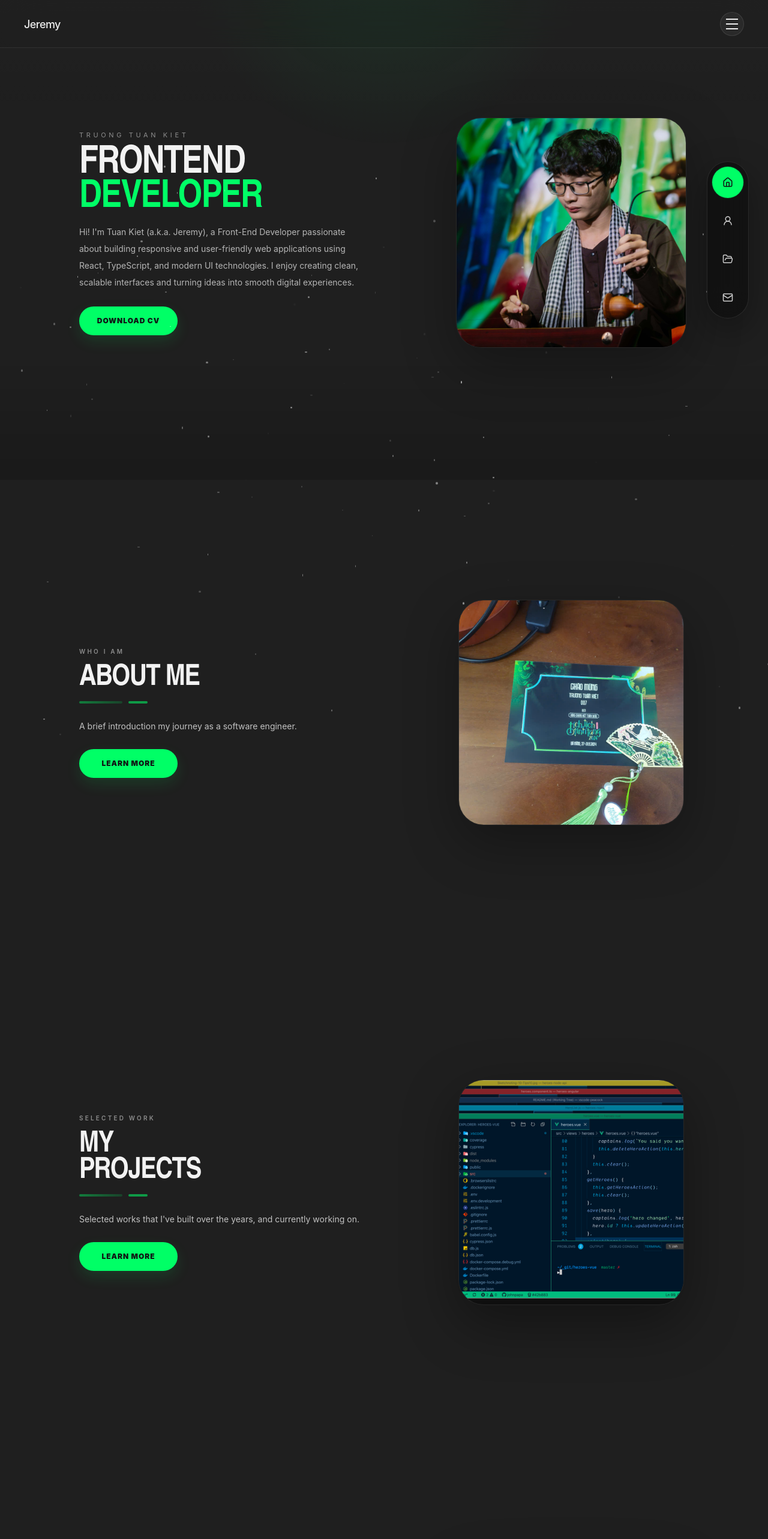
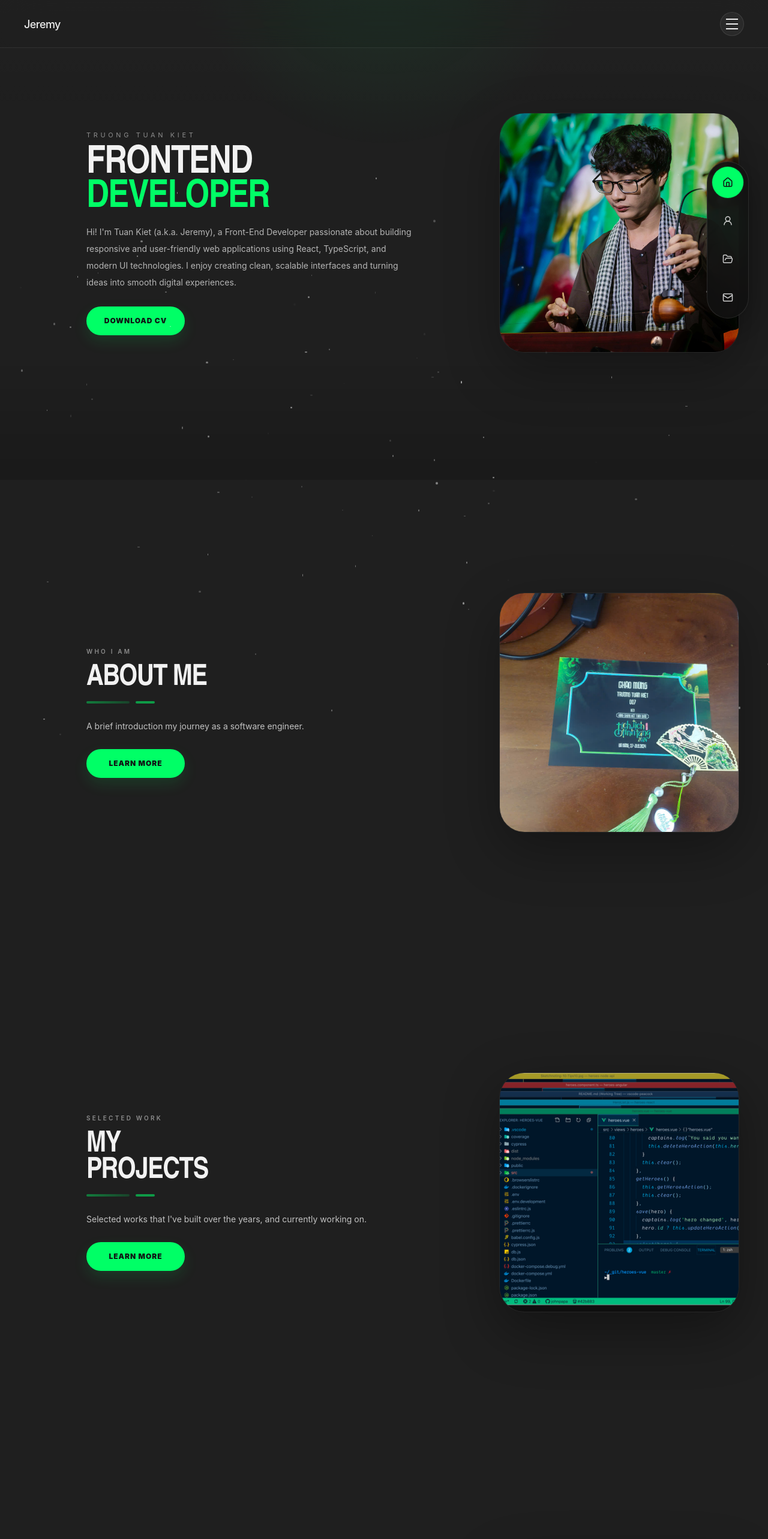
Before and after one commit to realjeremy04/portfolio, a React (Vite) app: page / in a window 1280 px wide. Shown: the top 2566 px of the page at 60% size. Built offline with nearby package versions, Linux system fonts and the light colour scheme.

Commit message:
fix: extra spacing over resolution

```diff
--- a/src/components/about/AboutHero.tsx
+++ b/src/components/about/AboutHero.tsx
@@ -5,9 +5,9 @@ import { heroSectionImage } from '../../data/homeContent'
 export function AboutHero() {
   return (
     <section className="snap-start px-5 sm:px-8 lg:px-10">
-      <div className="mx-auto grid min-h-[100svh] max-w-360 items-center justify-items-center gap-8 py-16 sm:gap-10 sm:py-20 lg:max-w-[61rem] lg:grid-cols-[minmax(0,1fr)_minmax(18.5rem,21.5rem)] lg:gap-10 lg:py-0 xl:max-w-[72rem] xl:grid-cols-[minmax(0,1fr)_minmax(21rem,25rem)] xl:gap-12 xl:-translate-y-3 2xl:max-w-[86rem] 2xl:grid-cols-[minmax(0,0.96fr)_minmax(0,1.04fr)] 2xl:gap-14 2xl:-translate-y-4">
+      <div className="grid min-h-[100svh] w-full items-center justify-items-center gap-8 py-16 sm:gap-10 sm:py-20 lg:grid-cols-[minmax(0,1fr)_minmax(18.5rem,21.5rem)] lg:gap-10 lg:py-0 xl:max-w-screen xl:grid-cols-[minmax(0,1fr)_minmax(21rem,25rem)] xl:gap-12 xl:-translate-y-3 2xl:max-w-screen 2xl:grid-cols-[minmax(0,0.96fr)_minmax(0,1.04fr)] 2xl:gap-14 2xl:-translate-y-4">
         <ScrollReveal className="order-2 lg:order-1" from="left">
-          <div className="lg:max-w-[27rem] xl:max-w-[31rem] 2xl:max-w-[44rem]">
+          <div className="lg:max-w-[30rem] xl:max-w-[34rem] 2xl:max-w-[44rem]">
             <SectionHeading title="About Me" eyebrow="WHO I AM" animateItems framedTitle />
             <p className="mt-6 text-[15px] leading-7 text-[#bfc3c6] lg:max-w-[27rem] lg:text-[14px] lg:leading-6.5 xl:max-w-[33rem] xl:text-[15px] xl:leading-7">
               I build elegant, maintainable, and high-performing web experiences. My focus is on product-quality
@@ -18,7 +18,7 @@ export function AboutHero() {
         </ScrollReveal>
 
         <ScrollReveal className="order-1 lg:order-2" from="right" delay={18}>
-          <div className="mx-auto w-full max-w-100 lg:max-w-[19rem] xl:max-w-[23.5rem] 2xl:max-w-[31rem]">
+          <div className="mx-auto w-full max-w-100 lg:max-w-[22rem] xl:max-w-[27rem] 2xl:max-w-[31rem]">
             <div className="relative overflow-hidden rounded-xl bg-[#0f0f0f] shadow-[0_50px_140px_rgba(0,0,0,0.5)]">
               <img src={heroSectionImage} alt="about" className="w-full h-100 object-cover" />
               <div className="pointer-events-none absolute inset-0 bg-gradient-to-t from-black/35 to-transparent" />
--- a/src/components/about/AboutIntroduction.tsx
+++ b/src/components/about/AboutIntroduction.tsx
@@ -5,7 +5,7 @@ import { projectsSectionImage, contactSectionImage } from '../../data/homeConten
 export function AboutIntroduction() {
   return (
     <section className="snap-start px-5 sm:px-8 lg:px-10">
-      <div className="mx-auto grid min-h-[100svh] max-w-360 items-center justify-items-center gap-4 py-8 sm:gap-[1.125rem] sm:py-10 md:gap-5 md:py-12 lg:grid-cols-[minmax(0,0.98fr)_minmax(0,1.02fr)] lg:items-center lg:justify-items-center lg:gap-10 lg:py-0 lg:-translate-y-3 xl:-translate-y-4">
+      <div className="grid min-h-[100svh] w-full items-center justify-items-center gap-8 py-16 sm:gap-10 sm:py-20 lg:grid-cols-[minmax(0,1fr)_minmax(18.5rem,21.5rem)] lg:gap-10 lg:py-0 xl:max-w-screen xl:grid-cols-[minmax(0,1fr)_minmax(21rem,25rem)] xl:gap-12 xl:-translate-y-3 2xl:max-w-screen 2xl:grid-cols-[minmax(0,0.96fr)_minmax(0,1.04fr)] 2xl:gap-14 2xl:-translate-y-4">
           <ScrollReveal from="left">
             <div className="order-2 lg:order-1 lg:self-start">
               <SectionHeading title="Overview" eyebrow="BIO" animateItems compact />
@@ -22,7 +22,7 @@ export function AboutIntroduction() {
           </ScrollReveal>
 
           <ScrollReveal from="right">
-            <div className="order-1 lg:order-2 relative mx-auto w-full max-w-[20rem] sm:max-w-[24rem] lg:max-w-[30rem]">
+            <div className="order-1 relative mx-auto w-full max-w-[20rem] sm:max-w-[24rem] lg:order-2 lg:max-w-[34rem] xl:max-w-[40rem]">
               <div className="relative">
                 <div className="absolute -left-8 -top-8 w-48 h-32 overflow-hidden rounded-2xl bg-[#0f0f0f] shadow-[0_30px_80px_rgba(0,0,0,0.35)]">
                   <img src={projectsSectionImage} alt="proj" className="w-full h-full object-cover" />
--- a/src/components/about/ExperienceTimeline.tsx
+++ b/src/components/about/ExperienceTimeline.tsx
@@ -6,8 +6,8 @@ import { ScrollReveal } from '../ScrollReveal'
 export function ExperienceTimeline() {
   return (
     <section className="snap-start bg-[var(--bg)] px-5 text-[#e6e6e6] sm:px-8 lg:px-10">
-      <div className="mx-auto grid min-h-[100svh] max-w-360 items-start justify-items-center gap-8 py-16 sm:gap-10 sm:py-20 lg:max-w-[61rem] lg:gap-9 lg:py-24 xl:max-w-[72rem] xl:gap-10 2xl:max-w-[86rem] 2xl:gap-12">
-        <div className="w-full max-w-[61rem] xl:max-w-[72rem] 2xl:max-w-[86rem]">
+      <div className="mx-auto grid min-h-[100svh] w-full max-w-[96rem] items-start justify-items-center gap-8 py-16 sm:gap-10 sm:py-20 lg:gap-9 lg:py-24 xl:max-w-[112rem] xl:gap-10 2xl:max-w-[112rem] 2xl:gap-12">
+        <div className="w-full max-w-screen xl:max-w-[112rem] 2xl:max-w-[112rem]">
           <div className="flex items-center gap-4 sm:gap-6">
             <span className="h-px w-20 bg-[#00ff66]/35 sm:w-28" />
             <span className="h-px w-14 bg-[#00ff66]/55 sm:w-20" />
@@ -18,7 +18,7 @@ export function ExperienceTimeline() {
           </h3>
         </div>
 
-        <div className="relative mt-2 w-full max-w-[61rem] xl:max-w-[72rem] 2xl:max-w-[86rem]">
+        <div className="relative mt-2 w-full max-w-[96rem] xl:max-w-[112rem] 2xl:max-w-[112rem]">
           {/* center vertical line */}
           <div className="hidden lg:block absolute left-1/2 top-0 h-full w-px -translate-x-1/2 bg-white/8" />
 
--- a/src/components/about/SkillsSection.tsx
+++ b/src/components/about/SkillsSection.tsx
@@ -12,7 +12,7 @@ const skills: Skill[] = [
 export function SkillsSection() {
   return (
     <section className="snap-start px-5 sm:px-8 lg:px-10">
-      <div className="mx-auto grid min-h-[100svh] max-w-360 items-start justify-items-center gap-8 py-16 sm:gap-10 sm:py-20 lg:py-0 lg:-translate-y-3 xl:-translate-y-4">
+      <div className="mx-auto grid min-h-[100svh] w-full max-w-[96rem] items-start justify-items-center gap-8 py-16 sm:gap-10 sm:py-20 lg:py-0 lg:-translate-y-3 xl:max-w-[112rem] xl:-translate-y-4">
         <SectionHeading title="Skills & Expertise" eyebrow="CAPABILITIES" animateItems />
         <p className="mt-3 text-[#bfc3c6] max-w-[70ch]">Areas I focus on, blending product thinking with engineering craft.</p>
 
--- a/src/components/about/TechStack.tsx
+++ b/src/components/about/TechStack.tsx
@@ -29,11 +29,11 @@ const techItems = [
 export function TechStack() {
   return (
     <section className="snap-start px-5 sm:px-8 lg:px-10">
-      <div className="mx-auto grid min-h-[70svh] max-w-[61rem] items-start justify-items-center gap-8 py-8 sm:gap-10 sm:py-12 lg:max-w-[61rem] lg:gap-9 lg:py-0 lg:-translate-y-3 xl:max-w-[72rem] xl:gap-10 xl:-translate-y-4 2xl:max-w-[86rem] 2xl:gap-12">
+      <div className="mx-auto grid min-h-[70svh] w-full max-w-[96rem] items-start justify-items-center gap-8 py-8 sm:gap-10 sm:py-12 lg:gap-9 lg:py-0 lg:-translate-y-3 xl:max-w-[112rem] xl:gap-10 xl:-translate-y-4 2xl:max-w-[112rem] 2xl:gap-12">
         <SectionHeading title="Tech Stack" eyebrow="TOOLS" animateItems compact />
 
         <ScrollReveal>
-          <div className="mt-0 mx-auto w-full max-w-[61rem] rounded-2xl bg-[#0f0f0f] p-6 shadow-[0_30px_90px_rgba(0,0,0,0.32)] xl:max-w-[72rem] 2xl:max-w-[86rem]">
+          <div className="mt-0 mx-auto w-full max-w-[96rem] rounded-2xl bg-[#0f0f0f] p-6 shadow-[0_30px_90px_rgba(0,0,0,0.32)] xl:max-w-[112rem] 2xl:max-w-[112rem]">
             <div className="grid grid-cols-3 items-center gap-6 sm:grid-cols-6 lg:grid-cols-6 lg:gap-5 xl:grid-cols-7 xl:gap-6">
               {techItems.map(({ id, name, Icon }) => (
                 <div key={id} className="flex flex-col items-center gap-2 text-center">
--- a/src/components/home/HomeAboutSection.tsx
+++ b/src/components/home/HomeAboutSection.tsx
@@ -10,10 +10,10 @@ const HomeAboutSection = memo(function HomeAboutSection({ sectionRef }: HomeSect
     <section
       id="about"
       ref={sectionRef}
-      className="snap-start px-5 sm:px-8 lg:px-10 lg:pr-28 xl:pr-32 2xl:pr-10"
+      className="snap-start px-5 sm:px-8 lg:px-10 xl:px-12"
     >
-      <div className="mx-auto grid min-h-[100svh] max-w-360 items-center justify-items-center gap-4 py-8 sm:gap-[1.125rem] sm:py-10 md:gap-5 md:py-12 lg:max-w-[61rem] lg:grid-cols-[minmax(0,1fr)_minmax(18rem,21rem)] lg:items-center lg:justify-items-center lg:gap-10 lg:py-0 xl:max-w-[72rem] xl:grid-cols-[minmax(0,1fr)_minmax(21rem,25rem)] xl:gap-12 xl:-translate-y-3 2xl:max-w-[86rem] 2xl:grid-cols-[minmax(0,0.98fr)_minmax(0,1.02fr)] 2xl:gap-14 2xl:-translate-y-4">
-        <ScrollReveal className="order-2 w-full max-w-[21.5rem] space-y-3.5 sm:max-w-[26rem] sm:space-y-4 md:max-w-[31rem] lg:order-1 lg:max-w-[26.5rem] lg:space-y-5 lg:self-center xl:max-w-[30rem] xl:space-y-6" from="left">
+      <div className="grid min-h-[100svh] w-full items-center justify-items-center gap-8 py-16 sm:gap-10 sm:py-20 lg:grid-cols-[minmax(0,1fr)_minmax(18.5rem,21.5rem)] lg:gap-10 lg:py-0 xl:max-w-screen xl:grid-cols-[minmax(0,1fr)_minmax(21rem,25rem)] xl:gap-12 xl:-translate-y-3 2xl:max-w-screen 2xl:grid-cols-[minmax(0,0.96fr)_minmax(0,1.04fr)] 2xl:gap-14 2xl:-translate-y-4">
+        <ScrollReveal className="order-2 w-full max-w-[21.5rem] space-y-3.5 sm:max-w-[26rem] sm:space-y-4 md:max-w-[31rem] lg:order-1 lg:max-w-[30rem] lg:space-y-5 lg:self-center xl:max-w-[34rem] xl:space-y-6 2xl:max-w-[36rem]" from="left">
           <SectionHeading title="About Me" eyebrow="WHO I AM" animateItems compact framedTitle hideEyebrowOnMobile className="relative z-10 -mt-10 ml-3 sm:-mt-12 sm:ml-4 md:-mt-14 md:ml-5 lg:mt-0 lg:ml-0" />
           <div className="max-w-[21rem] space-y-2 text-[11.5px] leading-[1.45rem] text-[#c2c2c2] sm:max-w-[24rem] sm:space-y-2.5 sm:text-[12.5px] sm:leading-6 md:max-w-[28rem] lg:max-w-[27rem] lg:text-[13.5px] lg:leading-6.5 xl:max-w-[31rem] xl:text-[14px] xl:leading-7">
             <p data-reveal-item>
@@ -30,7 +30,7 @@ const HomeAboutSection = memo(function HomeAboutSection({ sectionRef }: HomeSect
           </Link>
         </ScrollReveal>
 
-        <ScrollReveal className="order-1 w-full max-w-[21.5rem] justify-self-center sm:max-w-[26rem] md:max-w-[31rem] lg:order-2 lg:max-w-[19rem] xl:max-w-[23.5rem] 2xl:max-w-[34rem]" from="right" delay={16}>
+        <ScrollReveal className="order-1 w-full max-w-[21.5rem] justify-self-center sm:max-w-[26rem] md:max-w-[31rem] lg:order-2 lg:max-w-[22rem] xl:max-w-[27rem] 2xl:max-w-[38rem]" from="right" delay={16}>
           <div data-reveal-item className="mx-auto aspect-[3/2] w-full overflow-hidden rounded-[18px] border border-white/10 bg-[#0f0f0f] shadow-[0_18px_50px_rgba(0,0,0,0.18)] sm:aspect-[4/3] sm:rounded-[24px] md:aspect-[1.24/1] md:rounded-[30px] lg:aspect-square lg:rounded-[42px] lg:shadow-[0_30px_90px_rgba(0,0,0,0.32)]">
             <img
               src={aboutSectionImage}
--- a/src/components/home/HomeHeroSection.tsx
+++ b/src/components/home/HomeHeroSection.tsx
@@ -10,10 +10,10 @@ const HomeHeroSection = memo(function HomeHeroSection({ sectionRef }: HomeSectio
     <section
       id="home"
       ref={sectionRef}
-      className="snap-start px-5 sm:px-8 lg:px-10 lg:pr-28 xl:pr-32 2xl:pr-10"
+      className="snap-start px-5 sm:px-8 lg:px-10 xl:px-12"
     >
-      <div className="mx-auto grid min-h-[100svh] max-w-360 items-center justify-items-center gap-8 py-16 sm:gap-10 sm:py-20 lg:max-w-[61rem] lg:grid-cols-[minmax(0,1fr)_minmax(18.5rem,21.5rem)] lg:gap-10 lg:py-0 xl:max-w-[72rem] xl:grid-cols-[minmax(0,1fr)_minmax(21rem,25rem)] xl:gap-12 xl:-translate-y-3 2xl:max-w-[86rem] 2xl:grid-cols-[minmax(0,0.96fr)_minmax(0,1.04fr)] 2xl:gap-14 2xl:-translate-y-4">
-        <ScrollReveal className="order-2 flex w-full max-w-[33rem] flex-col items-center space-y-5 text-center lg:order-1 lg:max-w-[26.5rem] lg:items-start lg:self-center lg:text-left xl:max-w-[30rem] xl:space-y-6 2xl:max-w-[33rem]" from="left">
+      <div className="grid min-h-[100svh] w-full items-center justify-items-center gap-8 py-16 sm:gap-10 sm:py-20 lg:grid-cols-[minmax(0,1fr)_minmax(18.5rem,21.5rem)] lg:gap-10 lg:py-0 xl:max-w-screen xl:grid-cols-[minmax(0,1fr)_minmax(21rem,25rem)] xl:gap-12 xl:-translate-y-3 2xl:max-w-screen 2xl:grid-cols-[minmax(0,0.96fr)_minmax(0,1.04fr)] 2xl:gap-14 2xl:-translate-y-4">
+        <ScrollReveal className="order-2 flex w-full max-w-[33rem] flex-col items-center space-y-5 text-center lg:order-1 lg:max-w-[30rem] lg:items-start lg:self-center lg:text-left xl:max-w-[34rem] xl:space-y-6 2xl:max-w-[36rem]" from="left">
           <div className="space-y-3">
             <p data-reveal-item className="text-[11px] uppercase tracking-[0.42em] text-[#8d8d8d]">TRUONG TUAN KIET</p>
             <h1
@@ -41,7 +41,7 @@ const HomeHeroSection = memo(function HomeHeroSection({ sectionRef }: HomeSectio
           </div>
         </ScrollReveal>
 
-        <ScrollReveal className="order-1 w-full max-w-[16rem] sm:max-w-[20rem] lg:order-2 lg:max-w-[19.5rem] xl:max-w-[24rem] 2xl:max-w-[34rem]" from="right" delay={16}>
+        <ScrollReveal className="order-1 w-full max-w-[16rem] sm:max-w-[20rem] lg:order-2 lg:max-w-[22rem] xl:max-w-[27rem] 2xl:max-w-[38rem]" from="right" delay={16}>
           <div data-reveal-item className="mx-auto aspect-square w-full overflow-hidden rounded-[42px] border border-white/10 bg-[#0f0f0f] shadow-[0_30px_90px_rgba(0,0,0,0.32)]">
             <img
               src={heroSectionImage}
--- a/src/components/home/HomeProjectsSection.tsx
+++ b/src/components/home/HomeProjectsSection.tsx
@@ -10,10 +10,10 @@ const HomeProjectsSection = memo(function HomeProjectsSection({ sectionRef }: Ho
     <section
       id="projects"
       ref={sectionRef}
-      className="snap-start px-5 sm:px-8 lg:px-10 lg:pr-28 xl:pr-32 2xl:pr-10"
+      className="snap-start px-5 sm:px-8 lg:px-10 xl:px-12"
     >
-      <div className="mx-auto grid min-h-[100svh] max-w-360 items-center justify-items-center gap-4 py-8 sm:gap-[1.125rem] sm:py-10 md:gap-5 md:py-12 lg:max-w-[61rem] lg:grid-cols-[minmax(0,1fr)_minmax(18rem,21rem)] lg:items-center lg:justify-items-center lg:gap-10 lg:py-0 xl:max-w-[72rem] xl:grid-cols-[minmax(0,1fr)_minmax(21rem,25rem)] xl:gap-12 xl:-translate-y-3 2xl:max-w-[86rem] 2xl:grid-cols-[minmax(0,0.98fr)_minmax(0,1.02fr)] 2xl:gap-14 2xl:-translate-y-4">
-        <ScrollReveal className="order-2 w-full max-w-[21.5rem] space-y-3.5 sm:max-w-[26rem] sm:space-y-4 md:max-w-[31rem] lg:order-1 lg:max-w-[26.5rem] lg:space-y-5 lg:self-center xl:max-w-[30rem] xl:space-y-6" from="left">
+      <div className="grid min-h-[100svh] w-full items-center justify-items-center gap-8 py-16 sm:gap-10 sm:py-20 lg:grid-cols-[minmax(0,1fr)_minmax(18.5rem,21.5rem)] lg:gap-10 lg:py-0 xl:max-w-screen xl:grid-cols-[minmax(0,1fr)_minmax(21rem,25rem)] xl:gap-12 xl:-translate-y-3 2xl:max-w-screen 2xl:grid-cols-[minmax(0,0.96fr)_minmax(0,1.04fr)] 2xl:gap-14 2xl:-translate-y-4">
+        <ScrollReveal className="order-2 w-full max-w-[21.5rem] space-y-3.5 sm:max-w-[26rem] sm:space-y-4 md:max-w-[31rem] lg:order-1 lg:max-w-[30rem] lg:space-y-5 lg:self-center xl:max-w-[34rem] xl:space-y-6 2xl:max-w-[36rem]" from="left">
           <SectionHeading title="My Projects" eyebrow="SELECTED WORK" animateItems compact framedTitle hideEyebrowOnMobile className="relative z-10 -mt-10 ml-3 sm:-mt-12 sm:ml-4 md:-mt-14 md:ml-5 lg:mt-0 lg:ml-0" />
           <div className="max-w-[21rem] space-y-2 text-[11.5px] leading-[1.45rem] text-[#c2c2c2] sm:max-w-[24rem] sm:space-y-2.5 sm:text-[12.5px] sm:leading-6 md:max-w-[28rem] lg:max-w-[27rem] lg:text-[13.5px] lg:leading-6.5 xl:max-w-[31rem] xl:text-[14px] xl:leading-7">
             <p data-reveal-item>Selected works that I&apos;ve built over the years, and currently working on.</p>
@@ -28,7 +28,7 @@ const HomeProjectsSection = memo(function HomeProjectsSection({ sectionRef }: Ho
           </Link>
         </ScrollReveal>
 
-        <ScrollReveal className="order-1 w-full max-w-[21.5rem] justify-self-center sm:max-w-[26rem] md:max-w-[31rem] lg:order-2 lg:max-w-[19rem] xl:max-w-[23.5rem] 2xl:max-w-[34rem]" from="right" delay={16}>
+        <ScrollReveal className="order-1 w-full max-w-[21.5rem] justify-self-center sm:max-w-[26rem] md:max-w-[31rem] lg:order-2 lg:max-w-[22rem] xl:max-w-[27rem] 2xl:max-w-[38rem]" from="right" delay={16}>
           <div data-reveal-item className="mx-auto aspect-[3/2] w-full overflow-hidden rounded-[18px] border border-white/10 bg-[#0f0f0f] shadow-[0_18px_50px_rgba(0,0,0,0.18)] sm:aspect-[4/3] sm:rounded-[24px] md:aspect-[1.24/1] md:rounded-[30px] lg:aspect-square lg:rounded-[42px] lg:shadow-[0_30px_90px_rgba(0,0,0,0.38)]">
             <img
               src={projectsSectionImage}
--- a/src/pages/Project.tsx
+++ b/src/pages/Project.tsx
@@ -10,7 +10,7 @@ function Project() {
 		<main className="relative min-h-screen bg-[var(--bg)] text-[#e6e6e6]">
 
 			<section className="relative snap-start px-5 pt-6 sm:px-8 sm:pt-8 lg:px-10">
-				<div className="mx-auto grid min-h-[100svh] max-w-360 items-center justify-items-center gap-6 py-8 sm:gap-8 sm:py-10 md:gap-10 md:py-12 lg:max-w-[61rem] lg:grid-cols-[minmax(0,1fr)_minmax(18rem,21rem)] lg:gap-10 lg:py-0 xl:max-w-[72rem] xl:grid-cols-[minmax(0,1fr)_minmax(21rem,25rem)] xl:gap-12 xl:-translate-y-3 2xl:max-w-[86rem] 2xl:grid-cols-[minmax(0,0.98fr)_minmax(0,1.02fr)] 2xl:gap-14 2xl:-translate-y-4">
+				<div className="mx-auto grid min-h-[100svh] w-full max-w-[96rem] items-center justify-items-center gap-6 py-8 sm:gap-8 sm:py-10 md:gap-10 md:py-12 lg:grid-cols-[minmax(0,1fr)_minmax(18rem,21rem)] lg:gap-10 lg:py-0 xl:max-w-[112rem] xl:grid-cols-[minmax(0,1fr)_minmax(21rem,25rem)] xl:gap-12 xl:-translate-y-3 2xl:max-w-[112rem] 2xl:grid-cols-[minmax(0,0.98fr)_minmax(0,1.02fr)] 2xl:gap-14 2xl:-translate-y-4">
 					<ScrollReveal className="order-2 w-full max-w-[21.5rem] space-y-4 sm:max-w-[26rem] sm:space-y-5 md:max-w-[31rem] lg:order-1 lg:max-w-[26.5rem] lg:space-y-6 lg:self-center xl:max-w-[30rem] xl:space-y-7" from="left">
 						<SectionHeading title="My Projects" eyebrow="SELECTED WORK" animateItems compact framedTitle hideEyebrowOnMobile className="relative z-10 -mt-10 ml-3 sm:-mt-12 sm:ml-4 md:-mt-14 md:ml-5 lg:mt-0 lg:ml-0" />
 						<div className="max-w-[21rem] space-y-2 text-[11.5px] leading-[1.45rem] text-[#c2c2c2] sm:max-w-[24rem] sm:space-y-2.5 sm:text-[12.5px] sm:leading-6 md:max-w-[28rem] lg:max-w-[27rem] lg:text-[13.5px] lg:leading-6.5 xl:max-w-[31rem] xl:text-[14px] xl:leading-7">
@@ -29,7 +29,7 @@ function Project() {
 			</section>
 
 			<section id="featured-projects" className="relative snap-start px-5 pt-6 sm:px-8 sm:pt-8 lg:px-10">
-				<div className="mx-auto max-w-360 gap-6 py-8 sm:gap-8 sm:py-10 md:gap-10 md:py-12 lg:max-w-[61rem] xl:max-w-[72rem] 2xl:max-w-[86rem] ">
+				<div className="mx-auto w-full max-w-[96rem] gap-6 py-8 sm:gap-8 sm:py-10 md:gap-10 md:py-12 lg:max-w-[112rem] xl:max-w-[112rem] 2xl:max-w-[112rem]">
 					<ScrollReveal>
 						<SectionHeading title="Projects" animateItems compact />
 					</ScrollReveal>
@@ -47,7 +47,7 @@ function Project() {
 			</section>
 
 			<section className="relative px-5 py-8 sm:px-8 sm:py-10 lg:px-10 lg:py-12">
-				<div className="mx-auto max-w-360 lg:max-w-[61rem] xl:max-w-[72rem] 2xl:max-w-[86rem]">
+				<div className="mx-auto w-full max-w-[96rem] lg:max-w-[112rem] xl:max-w-[112rem] 2xl:max-w-[112rem]">
 					<ScrollReveal>
 						<SectionHeading title="Commit Graph" animateItems compact />
 					</ScrollReveal>
```
Also changed, not shown: src/components/home/HomeContactSection.tsx (+4 -4 lines).
